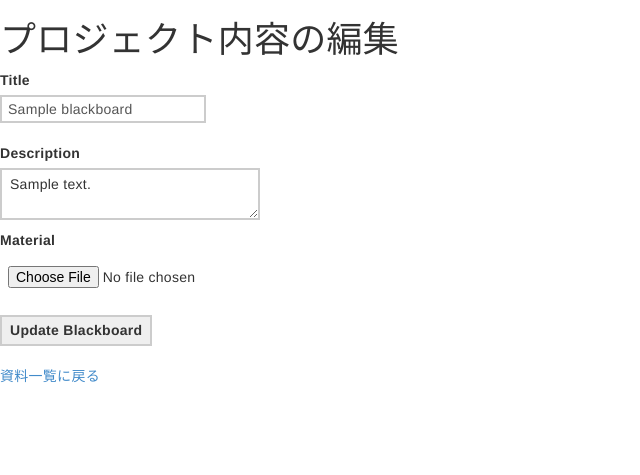
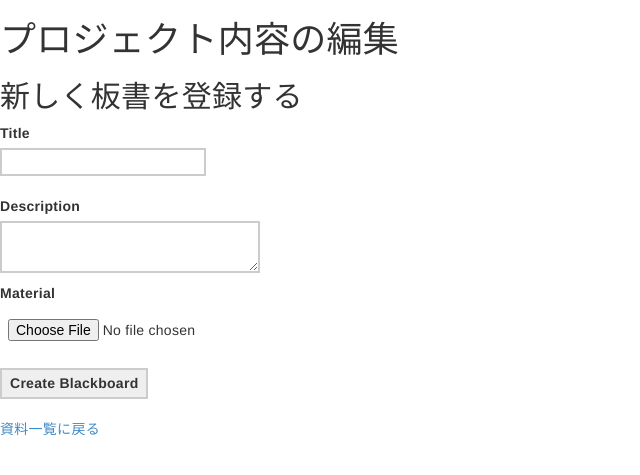
Before and after one commit to massaru129/group_2_repository, a Rails app: page /subjects/1/blackboards/1/edit in a window 1280 px wide. Shown: the top 475 px of the page, without its empty margins (0-640 px from the left). Run offline with Rails 7, Linux system fonts and the light colour scheme; tables that the repository leaves empty hold one stand-in row (values such as "Sample post"); style sheets or scripts are compiled from the project's sources; parts of the project's set-up code (start-up, migrations or seed data) failed here and were passed over; some libraries are stand-ins or nearby versions.

Commit message:
subjectとblackboardを関連付けて投稿できるようにした

```diff
--- a/shiketai_tool/app/controllers/blackboards_controller.rb
+++ b/shiketai_tool/app/controllers/blackboards_controller.rb
@@ -1,31 +1,32 @@
 class BlackboardsController < ApplicationController
   def new
-    @blackboard = Blackboard.new
+    @subject = Subject.find(params[:subject_id])
+	@blackboard = @subject.blackboards(params[:id])
   end
 
   def create
-    @blackboard = Blackboard.new(blackboard_params)
+    @subject = Subject.find(params[:subject_id])
+    @blackboard = @subject.blackboards.create(blackboard_params)
     if @blackboard.save
-      redirect_to @blackboard
+      redirect_to subject_path(@subject)
 	else
 	  render 'new'
 	end
   end
 
-  def index
-    @blackboards = Blackboard.all
-  end
-
   def show
-    @blackboard = Blackboard.find(params[:id])
+    @subject = Subject.find(params[:subject_id])
+    @blackboard = @subject.blackboards.find(params[:id])
   end
 
   def edit
-    @blackboard = Blackboard.find(params[:id])
+    @subject = Subject.find(params[:subject_id])
+    @blackboard = @subject.blackboards.find(params[:id])
   end
 
   def update
-    @blackboard = Blackboard.find(params[:id])
+    @subject = Subject.find(params[:subject_id])
+    @blackboard = @subject.blackboards.find(params[:id])
     if @blackboard.update(blackboard_params)
       redirect_to @blackboard
     else
@@ -34,13 +35,14 @@ class BlackboardsController < ApplicationController
   end
 
   def destroy
-    @blackboard = Blackboard.find(params[:id])
+    @subject = Subject.find(params[:subject_id])
+    @blackboard = @subject.blackboards.find(params[:id])
 	@blackboard.destroy
-	redirect_to blackboards_path
+	redirect_to subject_path(@subject)
   end
 
   private
     def blackboard_params
-	  params.require(:blackboard).permit(:title, :description, :material)
+	  params.require(:blackboard).permit(:title, :description, :material, :subject_id)
 	end
 end
--- a/shiketai_tool/app/controllers/subjects_controller.rb
+++ b/shiketai_tool/app/controllers/subjects_controller.rb
@@ -14,6 +14,7 @@ class SubjectsController < ApplicationController
 
   def show
     @subject = Subject.find(params[:id])
+	#@blackboards = @subject.blackboards.all
   end
 
   def index
--- a/shiketai_tool/app/views/blackboards/_form.html.erb
+++ b/shiketai_tool/app/views/blackboards/_form.html.erb
@@ -1,14 +1,5 @@
-<%= form_for @blackboard,  url: blackboards_path, html:{multipart:true} do |f| %>
-  <% if @blackboard.errors.any? %>
-  <div id="error_explanation">
-    <h2><%= pluralize(@blackboard.errors.count, "error") %> 入力内容が適切ではありません。	</h2>
-    <ul>
-    <% @blackboard.errors.full_messages.each do |msg| %>
-      <li><%= msg %></li>
-    <% end %>
-    </ul>
-  </div>
-  <% end %>
+<h2>新しく板書を登録する</h2>
+<%= form_for [@subject, @subject.blackboards.build], html:{multipart:true} do |f| %>
   <p>
     <%= f.label :title %><br>
     <%= f.text_field :title %>
--- a/shiketai_tool/app/views/blackboards/show.html.erb
+++ b/shiketai_tool/app/views/blackboards/show.html.erb
@@ -8,5 +8,5 @@
   <%= @blackboard.description %>
 </p>
 
-<%= link_to 'ファイル一覧に戻る', blackboards_path %>
-| <%= link_to 'ファイルを交換する', edit_blackboard_path(@blackboard) %>
+<%= link_to 'ファイル一覧に戻る', subject_blackboards_path %>
+| <%= link_to 'ファイルを交換する', edit_subject_blackboard_path(@blackboard) %>
--- a/shiketai_tool/app/views/subjects/show.html.erb
+++ b/shiketai_tool/app/views/subjects/show.html.erb
@@ -6,5 +6,8 @@
 学期: <%= @subject.semester %><br>
 説明: <%= @subject.description %><br>
 
+<%= render "blackboards/blackboards" %>
+<%= render "blackboards/form" %>
+<br><br>
 <%= link_to "教科情報を編集する", edit_subject_path %>|
 <%= link_to "教科一覧に戻る", subjects_path %>
```
Also changed, not shown: shiketai_tool/app/views/blackboards/_blackboards.html.erb (added, +15 -0 lines), 1 other file.
